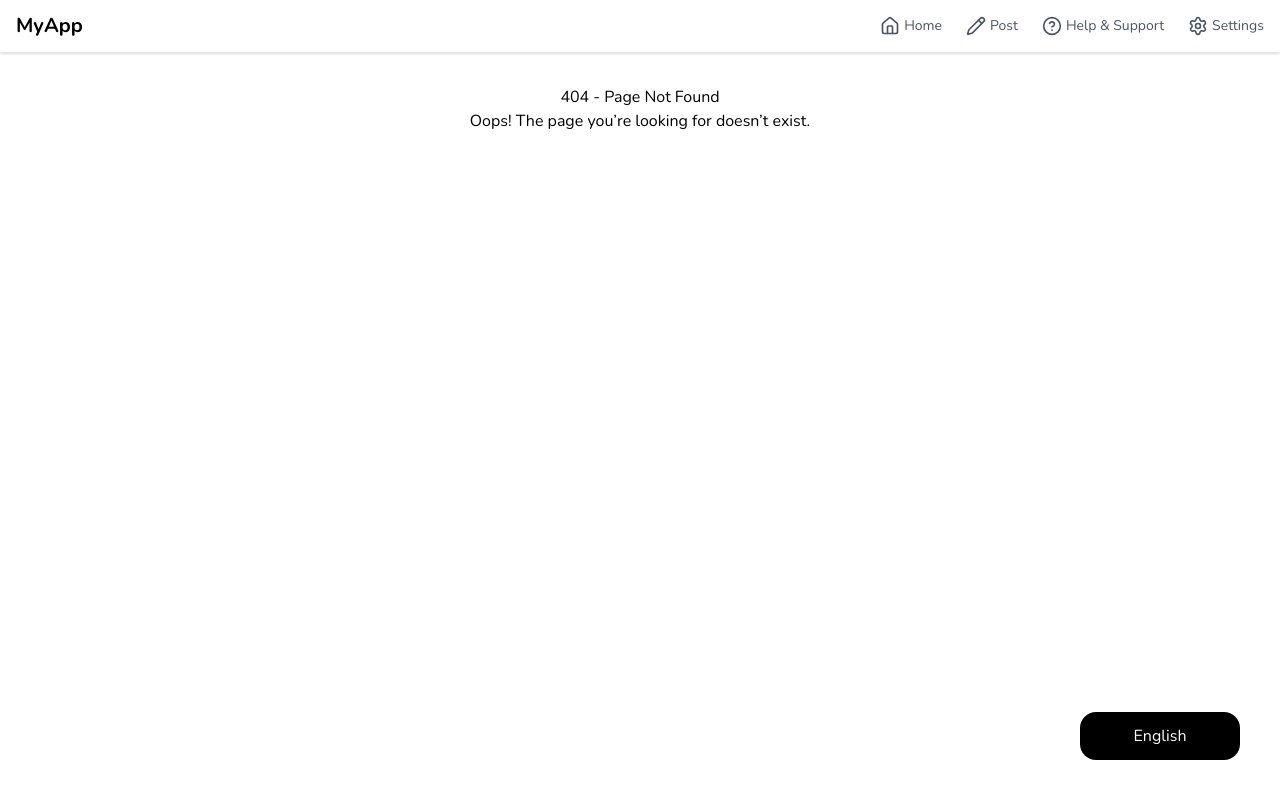
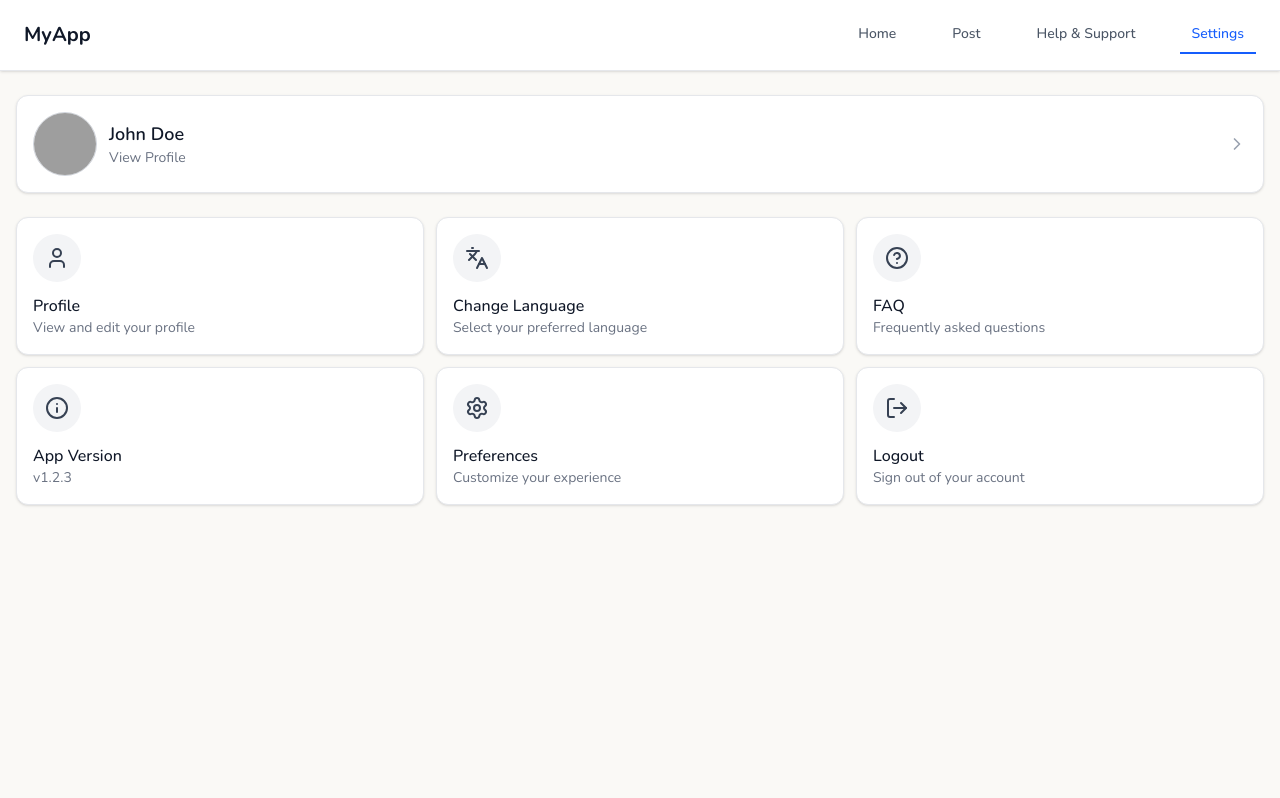
Before and after one commit to sameerkali/ucf-user, a React (Vite) app: page /settings in a window 1280 px wide. Before the commit this address led to /404. Shown: the top 798 px of the page. Built offline with nearby package versions, Linux system fonts and the light colour scheme; grey boxes are pictures that could not be loaded.

Commit message:
feat: add SettingsPage component and update routing; refactor Header and Dock components

```diff
--- a/src/App.tsx
+++ b/src/App.tsx
@@ -10,13 +10,14 @@ import InstallBanner from "./components/InstallBanner";
 import LanguageToggle from "./components/LanguageToggle";
 import Header from "./components/Headr";
 import Dock from "./components/Dock";
+import SettingsPage from "./pages/SettingsPage";
 
 export default function App() {
   return (
     <BrowserRouter>
       <OfflineBanner />
       <InstallBanner />
-      <LanguageToggle />
+      {/* <LanguageToggle /> */}
       <Header />
       <div className="min-h-screen pb-16 md:pb-0">
         <Routes>
@@ -25,6 +26,8 @@ export default function App() {
           <Route path="/login" element={<LoginPage />} />
           <Route path="/signup" element={<SignupPage />} />
           <Route path="/404" element={<NotFoundPage />} />
+                    <Route path="/settings" element={<SettingsPage />} />
+
           <Route path="*" element={<Navigate to="/404" replace />} />
         </Routes>
       </div>
--- a/src/components/Dock.tsx
+++ b/src/components/Dock.tsx
@@ -11,7 +11,7 @@ const DOCK_ITEMS = [
 
 export default function Dock() {
   return (
-    <nav className="fixed bottom-0 left-0 z-50 w-full bg-white dark:bg-gray-900 border-t border-gray-200 dark:border-gray-800 shadow-sm flex items-center justify-around px-1 py-2 md:hidden">
+    <nav className="fixed bottom-0 left-0 z-50 w-full bg-white border-t border-gray-200 shadow-sm flex items-center justify-around px-1 py-2 md:hidden">
       {DOCK_ITEMS.map(item => (
         <NavLink
           key={item.to}
@@ -19,8 +19,8 @@ export default function Dock() {
           className={({ isActive }) =>
             "flex flex-col items-center justify-center text-xs transition-colors duration-150 " +
             (isActive
-              ? "text-blue-600 dark:text-blue-400"
-              : "text-gray-500 dark:text-gray-400 hover:text-blue-500")
+              ? "text-blue-600"
+              : "text-gray-500 hover:text-blue-500")
           }
         >
           <item.icon className="h-6 w-6 mb-0.5" />
--- a/src/components/Headr.tsx
+++ b/src/components/Headr.tsx
@@ -1,31 +1,29 @@
 import { NavLink } from "react-router-dom";
-import { Home, Pencil, HelpCircle, Settings } from "lucide-react";
 
 const MENU_ITEMS = [
-  { label: "Home", to: "/", icon: Home },
-  { label: "Post", to: "/post", icon: Pencil },
-  { label: "Help & Support", to: "/help", icon: HelpCircle },
-  { label: "Settings", to: "/settings", icon: Settings }
+  { label: "Home", to: "/" },
+  { label: "Post", to: "/post" },
+  { label: "Help & Support", to: "/help" },
+  { label: "Settings", to: "/settings" }
 ];
 
 export default function Header() {
   return (
-    <header className="hidden md:flex w-full items-center justify-between px-4 py-3 bg-white dark:bg-gray-900 border-b border-gray-200 dark:border-gray-800 shadow z-50">
-      <div className="font-bold text-xl">MyApp</div>
-      <nav className="flex gap-6">
+    <header className="hidden md:flex w-full items-center justify-between px-6 py-4 bg-white border-b border-gray-200 shadow z-50">
+      <div className="font-bold text-xl text-gray-900">MyApp</div>
+      <nav className="flex gap-8">
         {MENU_ITEMS.map(item => (
           <NavLink
             key={item.to}
             to={item.to}
             className={({ isActive }) =>
-              "flex items-center gap-1 text-sm transition-colors duration-150 " +
+              "px-3 py-2 text-sm font-medium transition-colors duration-150 border-b-2 " +
               (isActive
-                ? "text-blue-600 dark:text-blue-400"
-                : "text-gray-600 dark:text-gray-300 hover:text-blue-500")
+                ? "text-blue-600 border-blue-600"
+                : "text-gray-600 hover:text-blue-500 border-transparent hover:border-blue-300")
             }
           >
-            <item.icon className="h-5 w-5" />
-            <span>{item.label}</span>
+            {item.label}
           </NavLink>
         ))}
       </nav>
--- a/src/index.css
+++ b/src/index.css
@@ -6,3 +6,14 @@
     font-family: 'Nunito', sans-serif;
   }
 }
+/* src/index.css */
+body {
+  background-color: #FAF9F6;
+  margin: 0;
+  padding: 0;
+}
+
+/* Ensure it covers the full viewport */
+html {
+  background-color: #FAF9F6;
+}
--- a/src/pages/HomePage.tsx
+++ b/src/pages/HomePage.tsx
@@ -5,12 +5,12 @@ export default function HomePage() {
   const { t } = useTranslation();
 
   return (
-    <div className="min-h-screen flex flex-col justify-center items-center bg-gradient-to-br from-blue-50 to-blue-100 dark:from-gray-900 dark:to-gray-800 px-4 transition-colors duration-300">
-      <div className="bg-white dark:bg-gray-800 rounded-xl shadow-lg dark:shadow-gray-900/50 p-8 w-full max-w-md transition-colors duration-300">
-        <h1 className="text-3xl font-bold mb-4 text-blue-700 dark:text-blue-400 text-center transition-colors duration-300">
+    <div className="min-h-screen flex flex-col justify-center items-center  px-4">
+      <div className=" rounded-xl shadow-lg p-8 w-full max-w-md">
+        <h1 className="text-3xl font-bold mb-4 text-blue-700 text-center">
           {t("welcome")}
         </h1>
-        <p className="mb-8 text-gray-600 dark:text-gray-300 text-center transition-colors duration-300">
+        <p className="mb-8 text-gray-600 text-center">
           {t("selectOption")}
         </p>
         <div className="flex flex-col gap-4 sm:flex-row sm:justify-center">
@@ -25,7 +25,7 @@ export default function HomePage() {
             </button>
           </Link>
           <Link to="/posts" className="flex-1">
-            <button className="w-full py-2 px-4 bg-gray-800 text-white rounded-lg font-semibold hover:bg-gray-900 dark:bg-gray-600 dark:hover:bg-gray-700 transition-colors duration-300">
+            <button className="w-full py-2 px-4 bg-gray-800 text-white rounded-lg font-semibold hover:bg-gray-900 transition-colors duration-300">
               {t("posts")}
             </button>
           </Link>
--- /dev/null
+++ b/src/pages/SettingsPage.tsx
@@ -0,0 +1,216 @@
+// src/pages/SettingsPage.tsx
+import React, { useMemo, useState } from "react";
+import { useNavigate } from "react-router-dom";
+import { useTranslation } from "react-i18next";
+import {
+  ChevronRight,
+  User,
+  Languages,
+  LogOut,
+  HelpCircle,
+  Info,
+  Settings as SettingsIcon,
+} from "lucide-react";
+
+type LanguageCode = "en" | "hi";
+
+const SettingsPage: React.FC = () => {
+  const navigate = useNavigate();
+  const { i18n } = useTranslation();
+
+  const [showLanguagePopup, setShowLanguagePopup] = useState(false);
+  const [pendingLang, setPendingLang] = useState<LanguageCode>(
+    i18n.language as LanguageCode
+  );
+  const [showLogoutPopup, setShowLogoutPopup] = useState(false);
+
+  // Dummy profile and version
+  const profileImgUrl = "https://randomuser.me/api/portraits/men/75.jpg";
+  const profileName = "John Doe";
+  const appVersion = "v1.2.3";
+
+  // Open language popup with current language loaded into a local "pending" state
+  const openLanguagePopup = () => {
+    setPendingLang((i18n.language as LanguageCode) || "en");
+    setShowLanguagePopup(true);
+  };
+
+  // Apply language only on OK
+  const applyLanguageChange = () => {
+    if (i18n.language !== pendingLang) {
+      i18n.changeLanguage(pendingLang);
+      localStorage.setItem("appLanguage", pendingLang);
+    }
+    setShowLanguagePopup(false);
+  };
+
+  const handleLogout = () => {
+    setShowLogoutPopup(false);
+    alert("Logged out successfully!");
+    navigate("/login");
+  };
+
+  const options = useMemo(
+    () => [
+      {
+        label: "Profile",
+        icon: User,
+        onClick: () => navigate("/profile"),
+        description: "View and edit your profile",
+      },
+      {
+        label: "Change Language",
+        icon: Languages,
+        onClick: openLanguagePopup,
+        description: "Select your preferred language",
+      },
+      {
+        label: "FAQ",
+        icon: HelpCircle,
+        onClick: () => navigate("/faq"),
+        description: "Frequently asked questions",
+      },
+      {
+        label: "App Version",
+        icon: Info,
+        onClick: () => {},
+        description: appVersion,
+      },
+      {
+        label: "Preferences",
+        icon: SettingsIcon,
+        onClick: () => navigate("/preferences"),
+        description: "Customize your experience",
+      },
+      {
+        label: "Logout",
+        icon: LogOut,
+        onClick: () => setShowLogoutPopup(true),
+        description: "Sign out of your account",
+      },
+    ],
+    [navigate, appVersion]
+  );
+
+  return (
+    <div className=" min-h-screen px-4 py-6">
+      {/* Profile Card */}
+      <div
+        className="flex items-center gap-3 mb-6 p-4 rounded-xl bg-white shadow-sm border border-gray-200 hover:shadow-md transition cursor-pointer hover:bg-gray-50"
+        onClick={() => navigate("/profile")}
+      >
+        <img
+          src={profileImgUrl}
+          alt="Profile"
+          className="w-16 h-16 rounded-full object-cover border border-gray-300"
+        />
+        <div className="flex-1">
+          <div className="font-semibold text-lg text-gray-900">
+            {profileName}
+          </div>
+          <div className="text-sm text-gray-500">View Profile</div>
+        </div>
+        <ChevronRight className="w-5 h-5 text-gray-400" />
+      </div>
+
+      {/* Options Grid: list on mobile, tiles on larger screens */}
+      <div className="grid gap-3 grid-cols-1 sm:grid-cols-2 lg:grid-cols-3">
+        {options.map((opt, idx) => (
+          <button
+            key={idx}
+            className="flex items-center sm:items-start sm:flex-col gap-3 p-4 rounded-xl bg-white shadow-sm border border-gray-200 hover:shadow-md hover:bg-gray-50 transition text-left"
+            onClick={opt.onClick}
+          >
+            <div className="p-3 bg-gray-100 rounded-full flex items-center justify-center">
+              <opt.icon className="w-6 h-6 text-gray-700" />
+            </div>
+            <div className="flex-1">
+              <div className="font-medium text-gray-900">{opt.label}</div>
+              <div className="text-sm text-gray-500">{opt.description}</div>
+            </div>
+          </button>
+        ))}
+      </div>
+
+      {/* Language Modal (Apply on OK, not on select) */}
+      {showLanguagePopup && (
+        <div className="fixed inset-0 z-50 flex items-center justify-center bg-black/50 p-4">
+          <div className="bg-white rounded-xl shadow-lg w-full max-w-sm">
+            {/* Header */}
+            <div className="flex justify-between items-center border-b border-gray-200 px-5 py-3">
+              <h2 className="text-lg font-semibold text-gray-900">
+                Change Language
+              </h2>
+              <button
+                className="text-gray-400 hover:text-gray-600"
+                onClick={() => setShowLanguagePopup(false)}
+                aria-label="Close"
+              >
+                ✕
+              </button>
+            </div>
+
+            {/* Body */}
+            <div className="p-5">
+              <label className="block mb-2 text-sm font-medium text-gray-700">
+                Select Language
+              </label>
+              <select
+                value={pendingLang}
+                onChange={(e) => setPendingLang(e.target.value as LanguageCode)}
+                className="w-full border border-gray-300 rounded-lg px-3 py-2 focus:outline-none"
+              >
+                <option value="en">English</option>
+                <option value="hi">हिन्दी</option>
+              </select>
+            </div>
+
+            {/* Footer */}
+            <div className="flex justify-end gap-3 px-5 py-3 border-t border-gray-200">
+              <button
+                onClick={() => setShowLanguagePopup(false)}
+                className="px-4 py-2 rounded-lg bg-gray-100 text-gray-700 hover:bg-gray-200 transition"
+              >
+                Cancel
+              </button>
+              <button
+                onClick={applyLanguageChange}
+                className="px-4 py-2 rounded-lg bg-blue-600 text-white hover:bg-blue-700 transition"
+              >
+                OK
+              </button>
+            </div>
+          </div>
+        </div>
+      )}
+
+      {/* Logout Confirmation */}
+      {showLogoutPopup && (
+        <div className="fixed inset-0 flex items-center justify-center bg-black/30 z-50 p-4">
+          <div className="bg-white rounded-xl p-6 w-full max-w-sm shadow-lg text-center">
+            <User className="w-10 h-10 text-gray-500 mx-auto mb-3" />
+            <p className="mb-5 text-gray-800">
+              Are you sure you want to logout?
+            </p>
+            <div className="flex justify-center gap-3">
+              <button
+                className="px-4 py-2 bg-gray-100 rounded-lg hover:bg-gray-200 text-gray-800 transition"
+                onClick={() => setShowLogoutPopup(false)}
+              >
+                Cancel
+              </button>
+              <button
+                className="px-4 py-2 bg-gray-800 text-white rounded-lg hover:bg-gray-900 transition"
+                onClick={handleLogout}
+              >
+                Logout
+              </button>
+            </div>
+          </div>
+        </div>
+      )}
+    </div>
+  );
+};
+
+export default SettingsPage;
```
